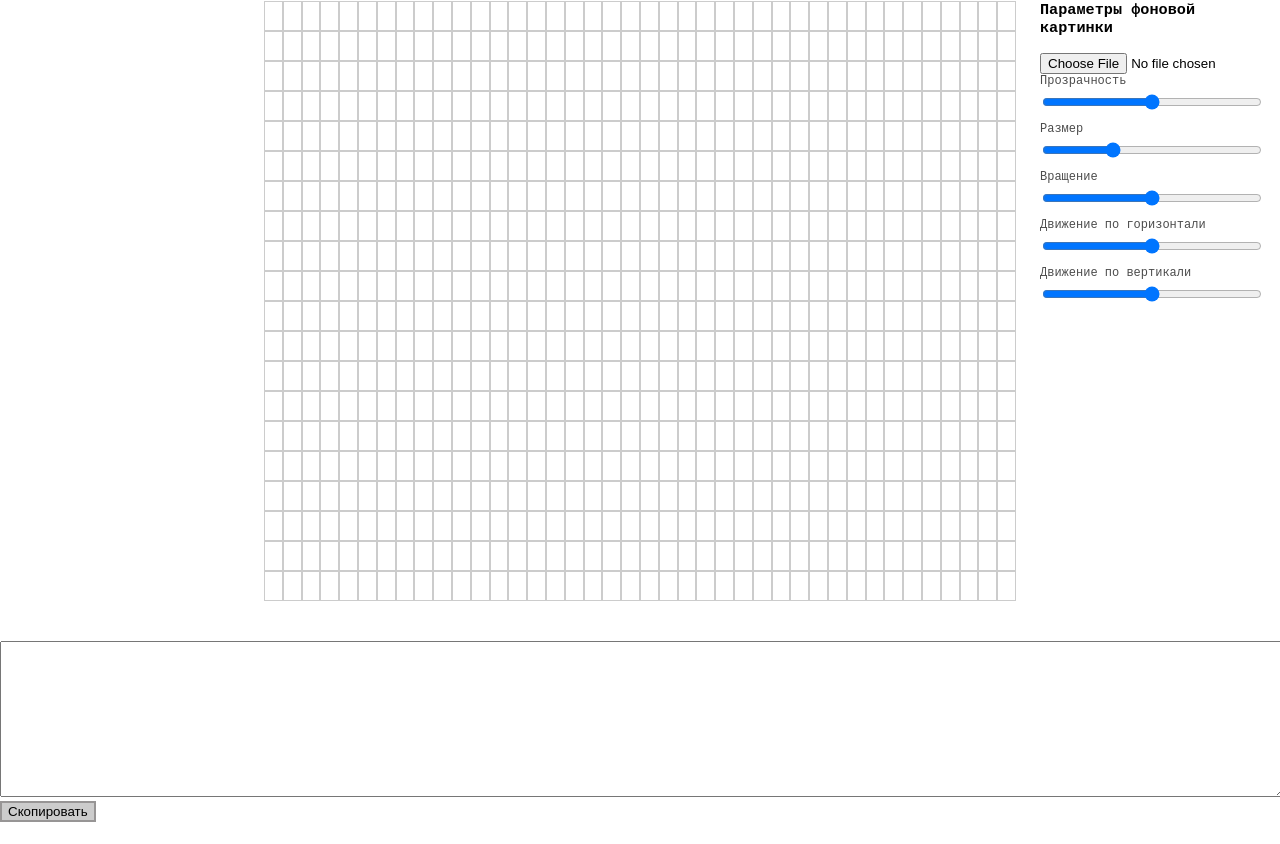
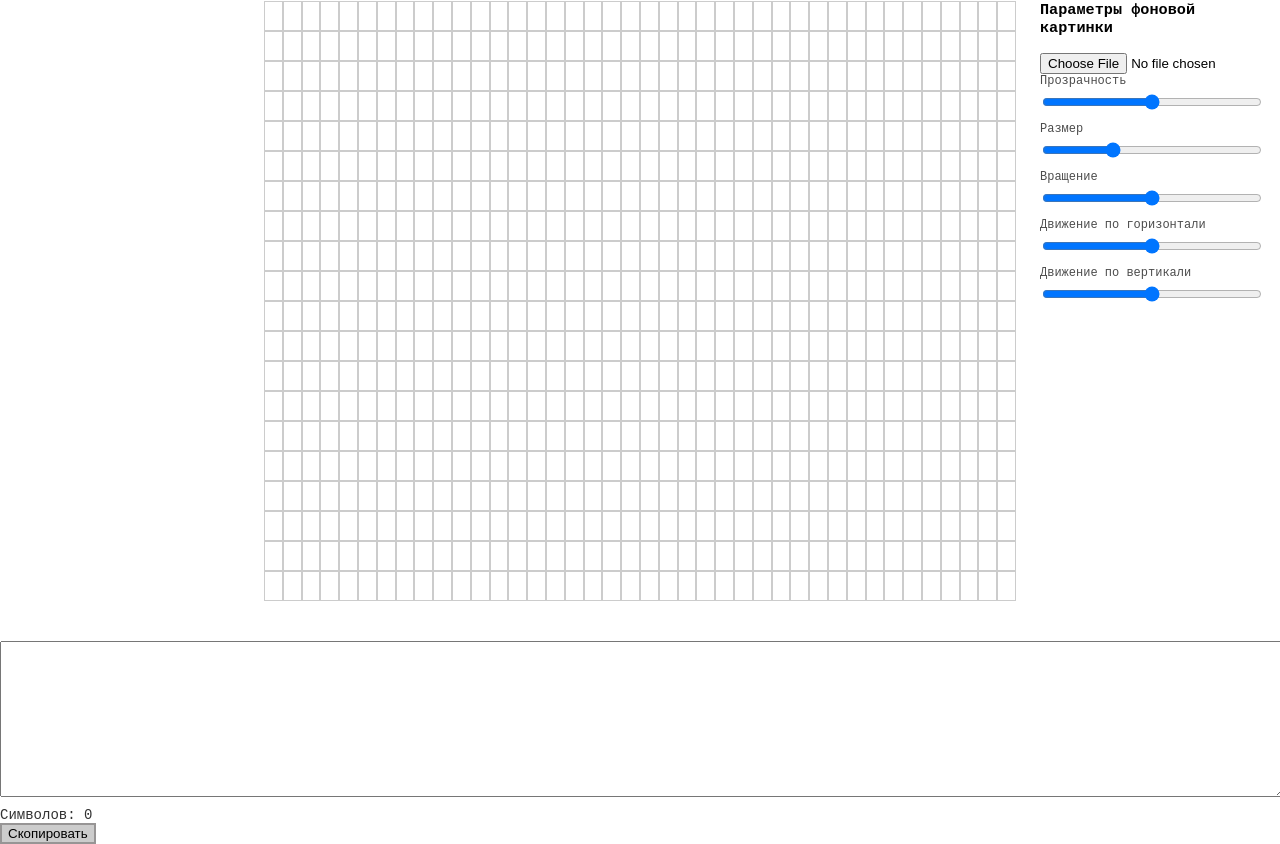
Before and after one commit to PinguiculaW/dots, a React (Vite) app: page / in a window 1280 px wide. Shown: the part 134-978 px from the top of the page. Before the commit the page ends 956 px from the top, so only its background shows below. Built offline with nearby package versions, Linux system fonts and the light colour scheme; a web font is replaced by a local one.

Commit message:
просто рабочий счётчик

```diff
--- a/src/components/OutputPanel.tsx
+++ b/src/components/OutputPanel.tsx
@@ -6,12 +6,48 @@ type OutputPanelProps = {
 
 const OutputPanel: React.FC<OutputPanelProps> = ({ grid }) => {
     const [copied, setCopied] = useState<boolean>(false);
-    console.log(grid)
-    //const EMPTY = "⠀"; // U+2800
-    // ✅ КЛЮЧЕВОЕ ИСПРАВЛЕНИЕ: НЕ удаляем ничего!
+
     const text: string = grid
-        .map(row => row.join("")) // Просто соединяем без изменений
+        .map(row => row.join(""))
         .join("\n");
+
+    // если нужно без переносов строк:
+    // const charCount = text.replace(/\n/g, "").length;
+
+    const BRAILLE_BLANK = "⠀";
+
+    const trimmedRows = grid
+        // убираем пустые строки снизу
+        .slice(0)
+        .reverse()
+        .reduce<string[][]>((acc, row) => {
+            if (
+                acc.length > 0 ||
+                row.some(cell => cell !== BRAILLE_BLANK)
+            ) {
+                acc.push(row);
+            }
+            return acc;
+        }, [])
+        .reverse();
+
+    const charCount = trimmedRows.reduce((total, row) => {
+        // ищем последний НЕпустой символ в строке
+        let lastNonEmpty = -1;
+
+        for (let i = row.length - 1; i >= 0; i--) {
+            if (row[i] !== BRAILLE_BLANK) {
+                lastNonEmpty = i;
+                break;
+            }
+        }
+
+        // если строка полностью пустая
+        if (lastNonEmpty === -1) return total;
+
+        // считаем символы до последнего значимого
+        return total + lastNonEmpty + 1;
+    }, 0);
 
     const copy = async (): Promise<void> => {
         await navigator.clipboard.writeText(text);
@@ -25,8 +61,13 @@ const OutputPanel: React.FC<OutputPanelProps> = ({ grid }) => {
                 value={text}
                 readOnly
                 onClick={(e) => e.currentTarget.select()}
-                spellCheck={false} // Отключаем проверку орфографии
+                spellCheck={false}
             />
+
+            <div className="char-counter">
+                Символов: {charCount}
+            </div>
+
             <button
                 className={`copy-btn ${copied ? "copied" : ""}`}
                 onClick={copy}
--- a/src/styles.css
+++ b/src/styles.css
@@ -289,3 +289,10 @@ button:active {
 .grid-size-controls input[type="number"] {
   -moz-appearance: textfield;
 }
+
+
+.char-counter {
+  margin-top: 6px;
+  font-size: 14px;
+  opacity: 0.8;
+}
```
